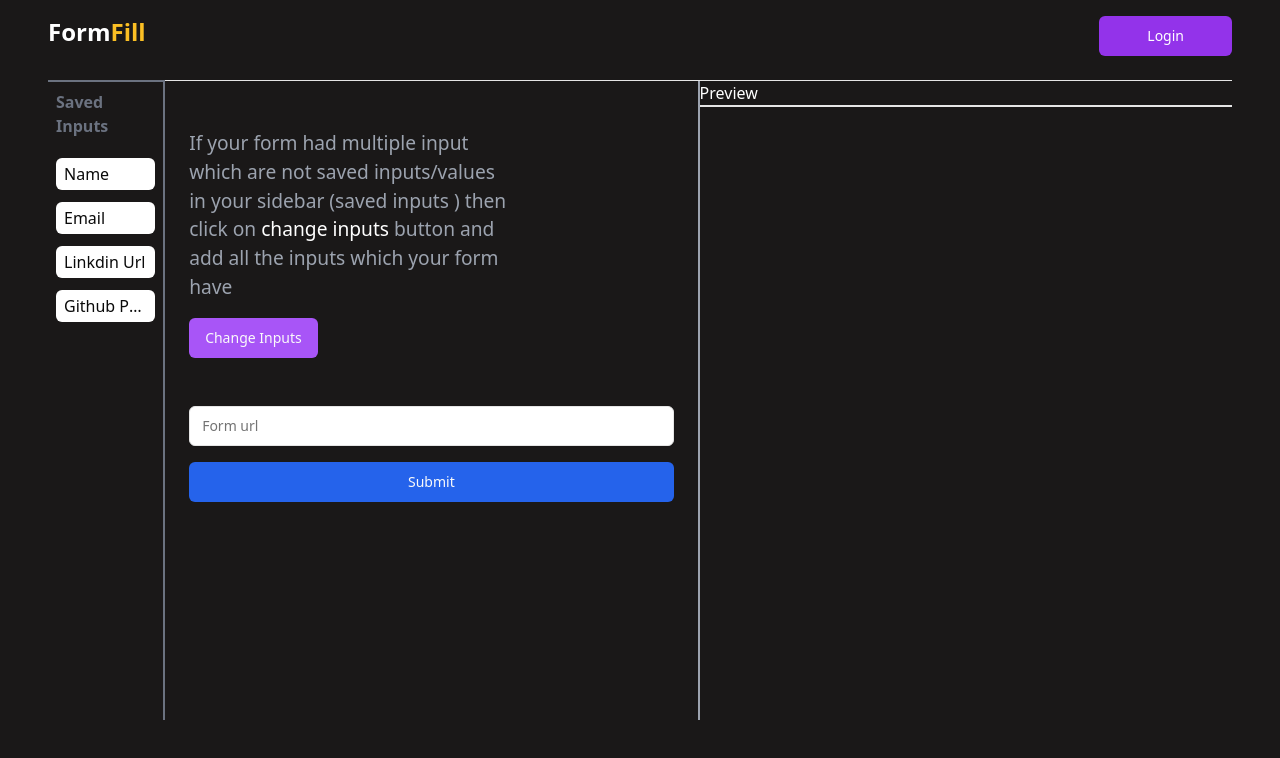
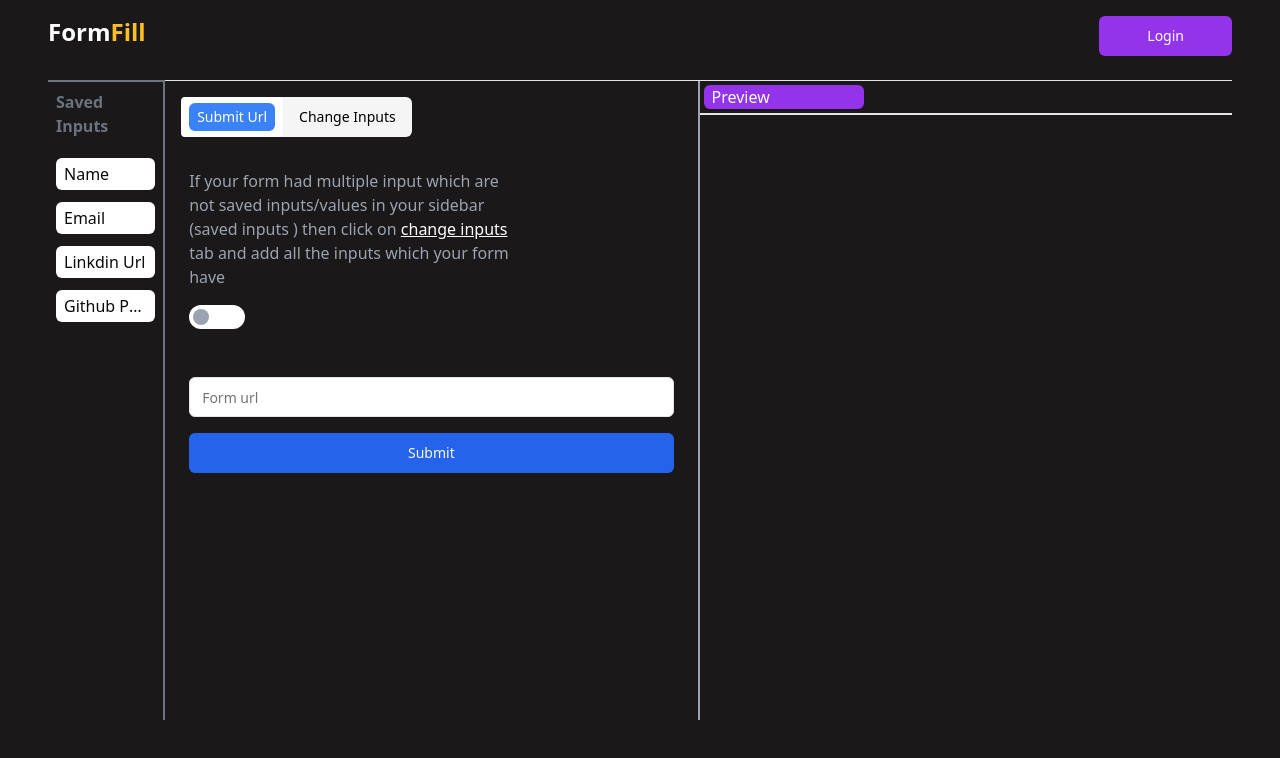
Before and after one commit to Dilippurohit47/Automate-app, a Next.js app: page /form-fill in a window 1280 px wide. Shown: the top 758 px of the page. Built offline with nearby package versions, Linux system fonts and the light colour scheme.

Commit message:
tab button addede

```diff
--- a/package.json
+++ b/package.json
@@ -13,6 +13,8 @@
     "@radix-ui/react-select": "^2.1.2",
     "@radix-ui/react-separator": "^1.1.0",
     "@radix-ui/react-slot": "^1.1.0",
+    "@radix-ui/react-tabs": "^1.1.1",
+    "@radix-ui/react-tooltip": "^1.1.4",
     "axios": "^1.7.9",
     "class-variance-authority": "^0.7.1",
     "clsx": "^2.1.1",
--- a/src/app/(pages)/(servicePages)/form-fill/page.tsx
+++ b/src/app/(pages)/(servicePages)/form-fill/page.tsx
@@ -4,19 +4,62 @@ import URLPreviewApp from "@/components/form-fill/PreviewBox";
 import UrlSection from "@/components/form-fill/UrlSection";
 import { Separator } from "@radix-ui/react-separator";
 import React, { useState } from "react";
+import { Tabs, TabsContent, TabsList, TabsTrigger } from "@/components/ui/tabs";
+import ChangeInputs from "@/components/form-fill/ChangeInputs";
 
 const FormFill = () => {
   const [validUrl, setValidUrl] = useState("");
+  const [switchTabs, setSwitchTabs] = useState("urlSectionTab");
   return (
     <div className="h-screen flex  bg-[#1a1818] w-full px-12 py-20">
       <InputBars />
-      <div className="text-white flex  flex-row  w-full border-t-[1px]">
-        <UrlSection setValidUrl={setValidUrl} />
+      <div className="text-white flex   flex-row  w-full border-t-[1px]">
+        <Tabs defaultValue={switchTabs} className="w-2/4 relative ">
+          <TabsList className="px-0 py-0 mt-4 ml-4 ">
+            <TabsTrigger
+              className="px-2 "
+              value="urlSectionTab"
+              onClick={() => setSwitchTabs("urlSectionTab")}
+            >
+              <p
+                className={`z-20 px-2 py-1  rounded-md  ${
+                  switchTabs === "urlSectionTab"
+                    ? "bg-blue-500 text-white"
+                    : "text-black"
+                }`}
+              >
+                Submit Url
+              </p>
+            </TabsTrigger>
+            <TabsTrigger
+              className="px-2  "
+              value="changeInputsTab"
+              onClick={() => setSwitchTabs("changeInputsTab")}
+            >
+              <p
+                className={`z-20 px-2 py-1 rounded-md  ${
+                  switchTabs === "changeInputsTab"
+                    ? "bg-blue-500 text-white"
+                    : "text-black"
+                }`}
+              >
+                Change Inputs
+              </p>
+            </TabsTrigger>
+          </TabsList>
+          <TabsContent value="urlSectionTab">
+            <UrlSection setValidUrl={setValidUrl} changeTab={setSwitchTabs} />
+          </TabsContent>
+          <TabsContent value="changeInputsTab">
+            <ChangeInputs />
+          </TabsContent>
+        </Tabs>
+
         <Separator
           orientation="horizontal"
           className="border-gray-400 border-[1px]"
         />
-        <URLPreviewApp previewUrl={validUrl}  />
+        <URLPreviewApp previewUrl={validUrl} />
       </div>
     </div>
   );
--- /dev/null
+++ b/src/components/form-fill/ChangeInputs.tsx
@@ -0,0 +1,12 @@
+import React from 'react'
+
+const ChangeInputs = () => {
+  return (
+    <div className='text-white'>
+        dfdfmdlfd
+
+    </div>
+  )
+}
+
+export default ChangeInputs
--- a/src/components/form-fill/PreviewBox.tsx
+++ b/src/components/form-fill/PreviewBox.tsx
@@ -15,8 +15,8 @@ const URLPreviewApp = ({ previewUrl }) => {
   }, [previewUrl]);
 
   return (
-    <div className="w-2/4 h-full">
-      <h2>Preview</h2>
+    <div className="w-2/4 h-full ">
+      <h2 className="px-2 bg-purple-600 max-w-[10rem] rounded-md m-1">Preview</h2>
       {previewUrl && loading ? (
         <div className="w-full h-full  flex justify-center items-center">
           <Loader />
@@ -29,7 +29,7 @@ const URLPreviewApp = ({ previewUrl }) => {
             title="URL Preview"
             width="100%"
             height="500px"
-            className="border-t-2"
+            className="border-t-2 h-full"
           />
         </div>
       )}
--- a/src/components/form-fill/UrlSection.tsx
+++ b/src/components/form-fill/UrlSection.tsx
@@ -2,8 +2,13 @@ import React, { useState } from "react";
 import { Button } from "../ui/button";
 import { Input } from "../ui/input";
 import { toast } from "sonner";
-
-const UrlSection = ({ setValidUrl }) => {
+import {
+  Tooltip,
+  TooltipContent,
+  TooltipProvider,
+  TooltipTrigger,
+} from "@/components/ui/tooltip";
+const UrlSection = ({ setValidUrl, changeTab }) => {
   const [url, setUrl] = useState("");
 
   const handleSubmit = () => {
@@ -21,16 +26,40 @@ const UrlSection = ({ setValidUrl }) => {
     setValidUrl(validUrl);
   };
 
+  const [check, setCheck] = useState(false);
+
   return (
-    <div className="w-2/4 h-full px-6 py-12 flex flex-col gap-12">
-      <div className=" max-w-[20rem]">
-        <p className="  text-gray-400  text-[1.2rem]">
+    <div className="w-full h-full px-6 py-6 flex flex-col gap-12   ">
+      <div className=" max-w-[20rem] flex flex-col gap-4">
+        <p className="  text-gray-400  text-[1rem]">
           If your form had multiple input which are not saved inputs/values in
           your sidebar (saved inputs ) then click on{" "}
-          <span className="text-white"> change inputs </span>button and add all
+          <span className="text-white underline"> change inputs </span>tab and add all
           the inputs which your form have
         </p>
-        <Button className="purple-button mt-4 ">Change Inputs</Button>
+
+        <TooltipProvider delayDuration={200}>
+          <Tooltip>
+            <TooltipTrigger asChild>
+              <div
+                className="  h-6 w-14 py-1 px-1 bg-white rounded-full cursor-pointer flex items-center "
+                onClick={() => setCheck(!check)}
+              >
+                <div
+                  className={`bg-gray-400 transition ease-in-out duration-300 h-4 w-4 rounded-full ${
+                    check ? "bg-green-500 translate-x-[200%]" : ""
+                  }`}
+                ></div>
+              </div>
+            </TooltipTrigger>
+            <TooltipContent className="bg-[#1a1818] translate-x-[20%] w-2/4 border-[1px]">
+              <p className="text-white text-[0.9rem] ">
+                Submit the form automatically if you dont want to check after
+                submitting the url
+              </p>
+            </TooltipContent>
+          </Tooltip>
+        </TooltipProvider>
       </div>
 
       <div className="flex flex-col gap-4">
--- /dev/null
+++ b/src/components/ui/tabs.tsx
@@ -0,0 +1,55 @@
+"use client"
+
+import * as React from "react"
+import * as TabsPrimitive from "@radix-ui/react-tabs"
+
+import { cn } from "@/lib/utils"
+
+const Tabs = TabsPrimitive.Root
+
+const TabsList = React.forwardRef<
+  React.ElementRef<typeof TabsPrimitive.List>,
+  React.ComponentPropsWithoutRef<typeof TabsPrimitive.List>
+>(({ className, ...props }, ref) => (
+  <TabsPrimitive.List
+    ref={ref}
+    className={cn(
+      "inline-flex h-10 items-center justify-center rounded-md bg-muted p-1 text-muted-foreground",
+      className
+    )}
+    {...props}
+  />
+))
+TabsList.displayName = TabsPrimitive.List.displayName
+
+const TabsTrigger = React.forwardRef<
+  React.ElementRef<typeof TabsPrimitive.Trigger>,
+  React.ComponentPropsWithoutRef<typeof TabsPrimitive.Trigger>
+>(({ className, ...props }, ref) => (
+  <TabsPrimitive.Trigger
+    ref={ref}
+    className={cn(
+      "inline-flex items-center justify-center whitespace-nowrap rounded-sm px-3 py-1.5 text-sm font-medium ring-offset-background transition-all focus-visible:outline-none focus-visible:ring-2 focus-visible:ring-ring focus-visible:ring-offset-2 disabled:pointer-events-none disabled:opacity-50 data-[state=active]:bg-background data-[state=active]:text-foreground data-[state=active]:shadow-sm",
+      className
+    )}
+    {...props}
+  />
+))
+TabsTrigger.displayName = TabsPrimitive.Trigger.displayName
+
+const TabsContent = React.forwardRef<
+  React.ElementRef<typeof TabsPrimitive.Content>,
+  React.ComponentPropsWithoutRef<typeof TabsPrimitive.Content>
+>(({ className, ...props }, ref) => (
+  <TabsPrimitive.Content
+    ref={ref}
+    className={cn(
+      "mt-2 ring-offset-background focus-visible:outline-none focus-visible:ring-2 focus-visible:ring-ring focus-visible:ring-offset-2",
+      className
+    )}
+    {...props}
+  />
+))
+TabsContent.displayName = TabsPrimitive.Content.displayName
+
+export { Tabs, TabsList, TabsTrigger, TabsContent }
--- /dev/null
+++ b/src/components/ui/tooltip.tsx
@@ -0,0 +1,30 @@
+"use client"
+
+import * as React from "react"
+import * as TooltipPrimitive from "@radix-ui/react-tooltip"
+
+import { cn } from "@/lib/utils"
+
+const TooltipProvider = TooltipPrimitive.Provider
+
+const Tooltip = TooltipPrimitive.Root
+
+const TooltipTrigger = TooltipPrimitive.Trigger
+
+const TooltipContent = React.forwardRef<
+  React.ElementRef<typeof TooltipPrimitive.Content>,
+  React.ComponentPropsWithoutRef<typeof TooltipPrimitive.Content>
+>(({ className, sideOffset = 4, ...props }, ref) => (
+  <TooltipPrimitive.Content
+    ref={ref}
+    sideOffset={sideOffset}
+    className={cn(
+      "z-50 overflow-hidden rounded-md border bg-popover px-3 py-1.5 text-sm text-popover-foreground shadow-md animate-in fade-in-0 zoom-in-95 data-[state=closed]:animate-out data-[state=closed]:fade-out-0 data-[state=closed]:zoom-out-95 data-[side=bottom]:slide-in-from-top-2 data-[side=left]:slide-in-from-right-2 data-[side=right]:slide-in-from-left-2 data-[side=top]:slide-in-from-bottom-2",
+      className
+    )}
+    {...props}
+  />
+))
+TooltipContent.displayName = TooltipPrimitive.Content.displayName
+
+export { Tooltip, TooltipTrigger, TooltipContent, TooltipProvider }
```
Also changed, not shown: 1 other file (tests, documents, lock files or other folders).
